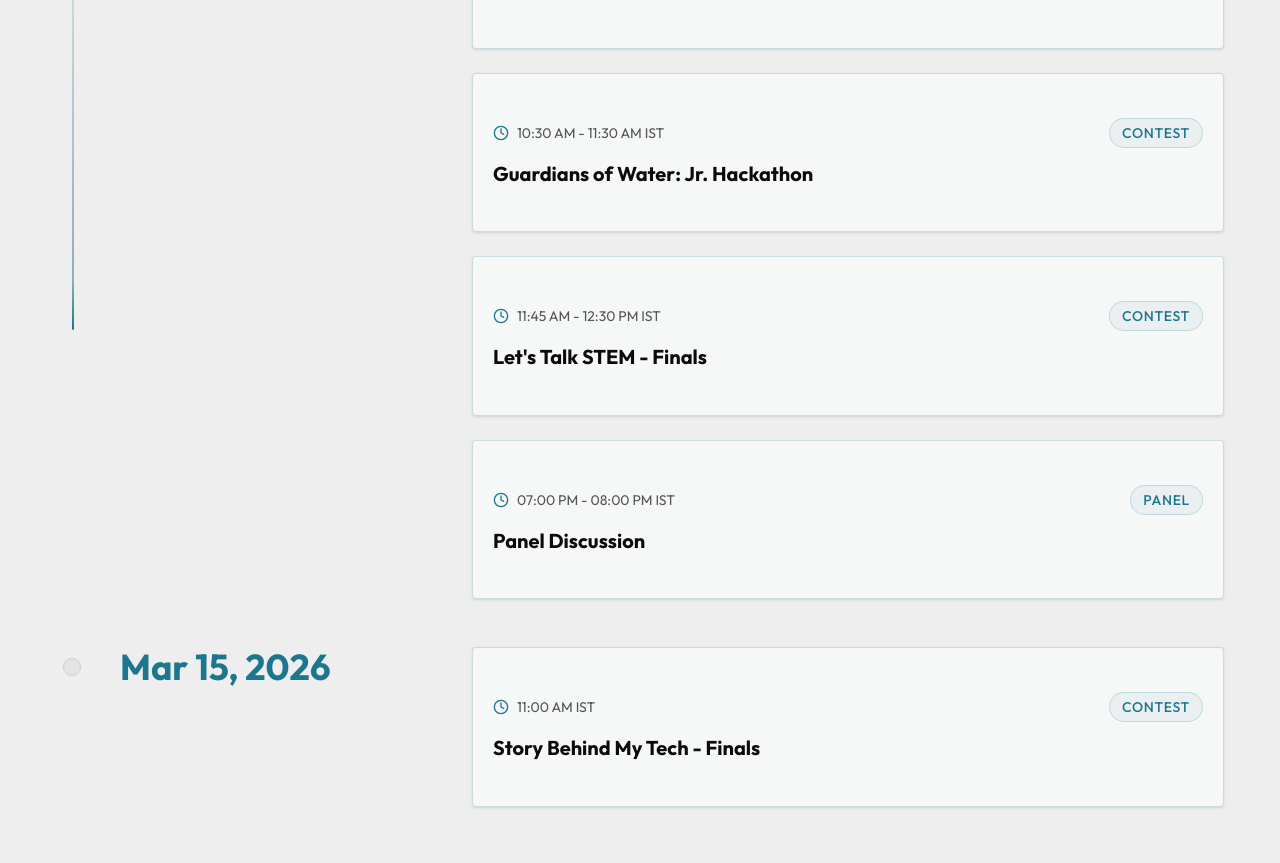
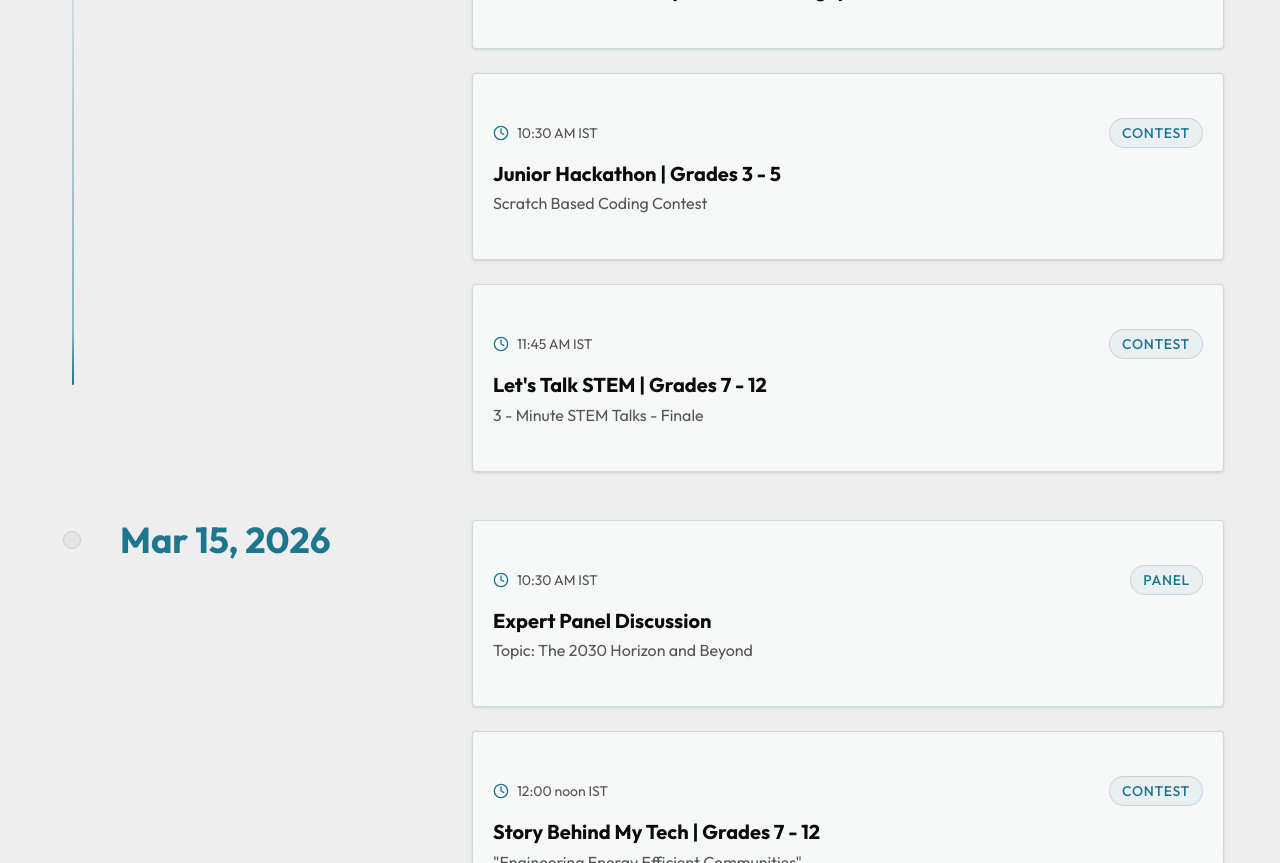
Before and after one commit to stemonsters/stemxplore2026, a Next.js app: page / in a window 1280 px wide. Shown: the part 4480-5343 px from the top of the page. Built offline with nearby package versions, Linux system fonts and the light colour scheme.

Commit message:
scheule update

```diff
--- a/src/components/EventBlocks.tsx
+++ b/src/components/EventBlocks.tsx
@@ -7,9 +7,9 @@ import { Users, Lightbulb, MessageSquare, BookOpen, Trophy, Code, Cpu } from "lu
 export default function EventBlocks() {
     const leftColumnEvents = [
         {
-            title: "Panel Discussion",
+            title: "Expert Panel Discussion",
             icon: <Users className="w-5 h-5" />,
-            description: "Can AI improve cognitive skills without emotional skills?",
+            description: "Topic: The 2030 Horizon and Beyond",
         },
         {
             title: "Keynote Speech",
@@ -22,17 +22,17 @@ export default function EventBlocks() {
         {
             title: "Let's Talk STEM",
             icon: <MessageSquare className="w-5 h-5" />,
-            description: "Efficiency vs. Ability in the Age of AI.",
+            description: "3 - Minute STEM Talks - Finale",
         },
         {
             title: "Story Behind My Tech",
             icon: <BookOpen className="w-5 h-5" />,
-            description: "Engineering Energy-Efficient Schools.",
+            description: "Engineering Energy Efficient Communities",
         },
         {
             title: "Junior Hackathon",
             icon: <Code className="w-5 h-5" />,
-            description: "Guardians of Water: Scratch Hackathon.",
+            description: "Scratch Based Coding Contest",
         },
     ];
 
--- a/src/components/Schedule.tsx
+++ b/src/components/Schedule.tsx
@@ -10,24 +10,21 @@ const scheduleData = [
         title: "Mar 8, 2026",
         events: [
             {
-                time: "10:00 AM - 10:15 AM IST",
-                title: "Welcome Address",
+                time: "10:00 AM IST",
+                title: "Welcome Address by Dr. Sonali Dasgupta",
                 type: "Opening",
             },
             {
-                time: "10:30 AM - 11:30 AM IST",
-                title: "Guardians of Water: Jr. Hackathon",
+                time: "10:30 AM IST",
+                title: "Junior Hackathon | Grades 3 - 5",
+                description: "Scratch Based Coding Contest",
                 type: "Contest",
             },
             {
-                time: "11:45 AM - 12:30 PM IST",
-                title: "Let's Talk STEM - Finals",
+                time: "11:45 AM IST",
+                title: "Let's Talk STEM | Grades 7 - 12",
+                description: "3 - Minute STEM Talks - Finale",
                 type: "Contest",
-            },
-            {
-                time: "07:00 PM - 08:00 PM IST",
-                title: "Panel Discussion",
-                type: "Panel",
             },
         ],
     },
@@ -35,8 +32,15 @@ const scheduleData = [
         title: "Mar 15, 2026",
         events: [
             {
-                time: "11:00 AM IST",
-                title: "Story Behind My Tech - Finals",
+                time: "10:30 AM IST",
+                title: "Expert Panel Discussion",
+                description: "Topic: The 2030 Horizon and Beyond",
+                type: "Panel",
+            },
+            {
+                time: "12:00 noon IST",
+                title: "Story Behind My Tech | Grades 7 - 12",
+                description: "\"Engineering Energy Efficient Communities\"",
                 type: "Contest",
             },
         ],
@@ -60,7 +64,12 @@ export default function Schedule() {
                                     {event.type}
                                 </Badge>
                             </div>
-                            <h4 className="text-lg md:text-xl font-bold text-foreground leading-snug">{event.title}</h4>
+                            <div className="space-y-1">
+                                <h4 className="text-lg md:text-xl font-bold text-foreground leading-snug">{event.title}</h4>
+                                {event.description && (
+                                    <p className="text-sm md:text-base text-muted-foreground">{event.description}</p>
+                                )}
+                            </div>
                         </CardContent>
                     </Card>
                 ))}
--- a/src/components/StudentContestsDetailed.tsx
+++ b/src/components/StudentContestsDetailed.tsx
@@ -100,7 +100,7 @@ export default function StudentContestsDetailed() {
                                                 <path d="M12 14l6.16-3.422a12.083 12.083 0 01.665 6.479A11.952 11.952 0 0012 20.055a11.952 11.952 0 00-6.824-2.998 12.078 12.078 0 01.665-6.479L12 14z" />
                                                 <path strokeLinecap="round" strokeLinejoin="round" strokeWidth={2} d="M12 14l9-5-9-5-9 5 9 5zm0 0l6.16-3.422a12.083 12.083 0 01.665 6.479A11.952 11.952 0 0012 20.055a11.952 11.952 0 00-6.824-2.998 12.078 12.078 0 01.665-6.479L12 14zm-4 6v-7.5l4-2.222" />
                                             </svg>
-                                            <span className="font-semibold text-foreground">Grades 3-6</span>
+                                            <span className="font-semibold text-foreground">Grades 3 - 5</span>
                                         </div>
                                         <div className="flex items-center gap-2">
                                             <svg className="w-5 h-5 text-primary" fill="none" viewBox="0 0 24 24" stroke="currentColor">
@@ -153,7 +153,7 @@ export default function StudentContestsDetailed() {
                                                 <path d="M12 14l6.16-3.422a12.083 12.083 0 01.665 6.479A11.952 11.952 0 0012 20.055a11.952 11.952 0 00-6.824-2.998 12.078 12.078 0 01.665-6.479L12 14z" />
                                                 <path strokeLinecap="round" strokeLinejoin="round" strokeWidth={2} d="M12 14l9-5-9-5-9 5 9 5zm0 0l6.16-3.422a12.083 12.083 0 01.665 6.479A11.952 11.952 0 0012 20.055a11.952 11.952 0 00-6.824-2.998 12.078 12.078 0 01.665-6.479L12 14zm-4 6v-7.5l4-2.222" />
                                             </svg>
-                                            <span className="font-semibold">Grades 7+</span>
+                                            <span className="font-semibold">Grades 7 - 12</span>
                                         </div>
                                         <div className="flex items-center gap-2">
                                             <svg className="w-5 h-5 text-primary" fill="none" viewBox="0 0 24 24" stroke="currentColor">
@@ -165,7 +165,7 @@ export default function StudentContestsDetailed() {
                                             <svg className="w-5 h-5 text-primary" fill="none" viewBox="0 0 24 24" stroke="currentColor">
                                                 <path strokeLinecap="round" strokeLinejoin="round" strokeWidth={2} d="M12 8v4l3 3m6-3a9 9 0 11-18 0 9 9 0 0118 0z" />
                                             </svg>
-                                            <span className="font-semibold">11:45 AM - 12:30 PM IST</span>
+                                            <span className="font-semibold">11:45 AM IST</span>
                                         </div>
                                     </div>
                                     <p className="text-lg md:text-xl text-muted-foreground leading-relaxed">
@@ -205,7 +205,7 @@ export default function StudentContestsDetailed() {
                                                 <path d="M12 14l6.16-3.422a12.083 12.083 0 01.665 6.479A11.952 11.952 0 0012 20.055a11.952 11.952 0 00-6.824-2.998 12.078 12.078 0 01.665-6.479L12 14z" />
                                                 <path strokeLinecap="round" strokeLinejoin="round" strokeWidth={2} d="M12 14l9-5-9-5-9 5 9 5zm0 0l6.16-3.422a12.083 12.083 0 01.665 6.479A11.952 11.952 0 0012 20.055a11.952 11.952 0 00-6.824-2.998 12.078 12.078 0 01.665-6.479L12 14zm-4 6v-7.5l4-2.222" />
                                             </svg>
-                                            <span className="font-semibold">Grades 7+</span>
+                                            <span className="font-semibold">Grades 7 - 12</span>
                                         </div>
                                         <div className="flex items-center gap-2">
                                             <svg className="w-5 h-5 text-primary" fill="none" viewBox="0 0 24 24" stroke="currentColor">
@@ -217,11 +217,11 @@ export default function StudentContestsDetailed() {
                                             <svg className="w-5 h-5 text-primary" fill="none" viewBox="0 0 24 24" stroke="currentColor">
                                                 <path strokeLinecap="round" strokeLinejoin="round" strokeWidth={2} d="M12 8v4l3 3m6-3a9 9 0 11-18 0 9 9 0 0118 0z" />
                                             </svg>
-                                            <span className="font-semibold">11:00 AM IST</span>
+                                            <span className="font-semibold">12:00 noon IST</span>
                                         </div>
                                     </div>
                                     <p className="text-lg md:text-xl text-muted-foreground leading-relaxed">
-                                        Theme: <strong>&quot;Engineering Energy-Efficient Schools&quot;</strong>.
+                                        Theme: <strong>&quot;Engineering Energy Efficient Communities&quot;</strong>.
                                     </p>
                                     <div className="space-y-1 text-base text-muted-foreground bg-primary/5 p-4 border-l-4 border-primary/30">
                                         <p className="font-semibold mb-2 text-foreground">Build your solution using any of these platforms:</p>
```
